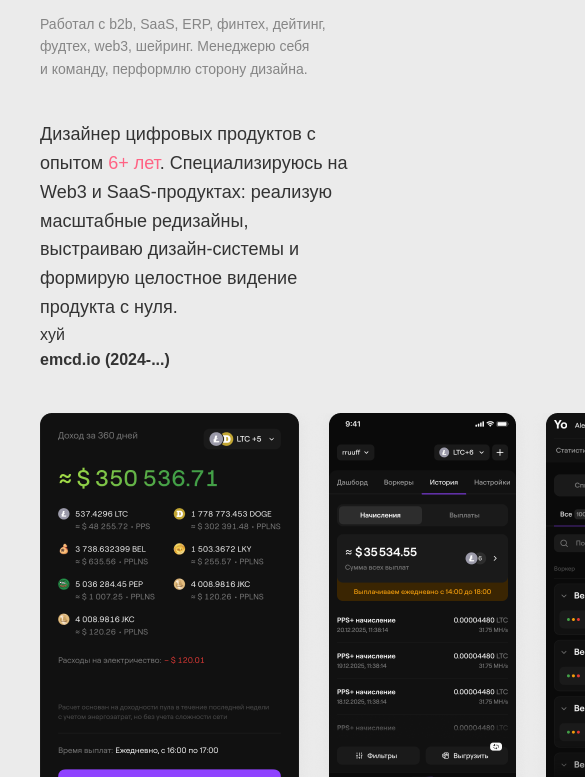
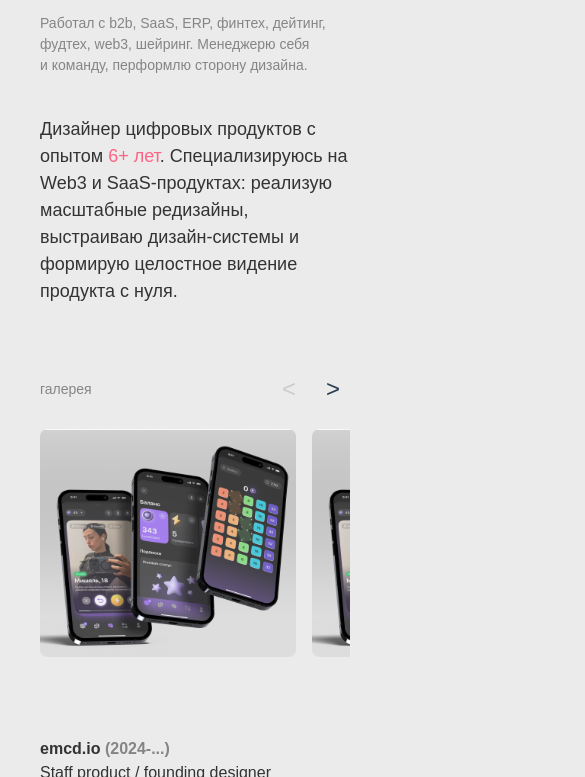
Before and after one commit to flayleee/flayleee.github.io, a plain HTML site: page index.html in a window 390 px wide. Shown: the part 67-844 px from the top of the page, 585 px wide, since content can reach past the window. Drawn offline with Linux system fonts and the light colour scheme; a web font is replaced by a local one.

Commit message:
Add files via upload

```diff
--- a/index.html
+++ b/index.html
@@ -56,15 +56,43 @@
                 </div>
             </div>
 
-            <div><p>хуй </p></div>
+
+            <div class="vertical-spacing-small"></div>
+
+
+            <div>
+                <div class="gallery-header">
+                    <p class="font-14 font-gray">галерея</p>
+                    <div class="gallery-controls">
+                        <button class="gallery-btn prev">&lt;</button>
+                        <button class="gallery-btn next">&gt;</button>
+                    </div>
+                </div>
+                <div class="vertical-spacing-xsmall"></div>
+                <div class="gallery-container">
+                    <img src="1.png" class="gallery-img" alt="Gallery Image 1">
+                    <img src="2.png" class="gallery-img" alt="Gallery Image 2">
+                    <img src="3.png" class="gallery-img" alt="Gallery Image 3">
+                    <img src="4.png" class="gallery-img" alt="Gallery Image 4">
+                    <img src="1.png" class="gallery-img" alt="Gallery Image 1">
+                    <img src="2.png" class="gallery-img" alt="Gallery Image 2">
+                    <img src="3.png" class="gallery-img" alt="Gallery Image 3">
+                    <img src="4.png" class="gallery-img" alt="Gallery Image 4">
+                </div>
+            </div>
+
+            <div class="vertical-spacing-big"></div>
+
 
             <div class="two-column">
                 <div>
-                <p class="font-16 weight-700"> emcd.io (2024-...)</p>
+                <p class="font-16 font-700"> emcd.io <span class="font-gray">(2024-...)</span></p>
+                <p class="font-16">Staff product / founding designer</p>
+                <p class="vertical-spacing-xsmall font-14">В качестве второго дизайнера в майнинг-отделе участвовал в редизайне продукта. Спроектировал админ-панель для корпоративных клиентов, white-label майнинговый пул и систему мониторинга с ролевой моделью доступа.</p>
                 </div>
 
                 <div>
-                    <img src="Frame1.png" alt="Project Image" class="project-image">
+                    <img src="Frame1.png" alt="Project Image" class="responsive-img">
                 </div>
 
             </div>
--- a/script.js
+++ b/script.js
@@ -29,4 +29,28 @@ document.addEventListener('DOMContentLoaded', function(){
             btn.textContent = 'Меню';
         }
     });
+
+    // Gallery scroll buttons
+    const galleryContainer = document.querySelector('.gallery-container');
+    const prevBtn = document.querySelector('.gallery-btn.prev');
+    const nextBtn = document.querySelector('.gallery-btn.next');
+
+    if(galleryContainer && prevBtn && nextBtn){
+        function updateButtons() {
+            const atStart = galleryContainer.scrollLeft <= 0;
+            const atEnd = galleryContainer.scrollLeft >= galleryContainer.scrollWidth - galleryContainer.clientWidth - 1; // small tolerance
+            prevBtn.classList.toggle('disabled', atStart);
+            nextBtn.classList.toggle('disabled', atEnd);
+        }
+
+        prevBtn.addEventListener('click', () => {
+            galleryContainer.scrollBy({left: -300, behavior: 'smooth'});
+        });
+        nextBtn.addEventListener('click', () => {
+            galleryContainer.scrollBy({left: 300, behavior: 'smooth'});
+        });
+
+        galleryContainer.addEventListener('scroll', updateButtons);
+        updateButtons(); // initial state
+    }
 });
--- a/style.css
+++ b/style.css
@@ -210,7 +210,7 @@ header {
 }
 
 /* Mobile behavior */
-@media (max-width: 1199px){
+@media (max-width: 1279px){
     .nav-center, .nav-right{display: none}
     .menu-toggle{display: block}
 }
@@ -221,19 +221,27 @@ header {
 
 .font-14 {
     font-size: 14px;
+    line-height: 150%;
+
 }
 
 .font-16 {
     font-size: 16px;
+    line-height: 150%;
+
 }
 
 
 
 .font-24 {
     font-size: 24px;
+    line-height: 150%;
+}
+.font-500 {
+    font-weight: 500;
 }
 
-.weight-700 {
+.font-700 {
     font-weight: 700;
 }
 
@@ -251,6 +259,87 @@ header {
     color: rgba(255, 99, 132, 1);
 }
 
+.vertical-spacing-big {
+    margin-top: 160px;
+}
+
+@media (max-width: 1279px){
+    .vertical-spacing-big {
+        margin-top: 80px;
+    }
+}
+.responsive-img {
+    max-width: 100%;
+    height: auto;
+}
+
+.gallery-header {
+    display: flex;
+    justify-content: space-between;
+    align-items: center;
+}
+
+.gallery-controls {
+    display: flex;
+    gap: 10px;
+}
+
+.gallery-container {
+    display: flex;
+    gap: 20px;
+    overflow-x: auto;
+    scroll-behavior: smooth;
+}
+
+.gallery-img {
+    height: 336px;
+    width: auto;
+    flex-shrink: 0;
+}
+
+.gallery-btn {
+    background: transparent;
+    border: none;
+    font-size: 24px;
+    cursor: pointer;
+    padding: 10px;
+    color: #2c3e50;
+}
+
+.gallery-btn.disabled {
+    color: #ccc;
+    cursor: not-allowed;
+}
+
+@media (max-width: 1279px){
+    .gallery-container {
+        gap: 16px;
+    }
+    .gallery-img {
+        height: 228px;
+    }
+}
+.vertical-spacing-small {
+    margin-top: 60px;
+}
+
+@media (max-width: 1279px){
+    .vertical-spacing-small {
+        margin-top: 60px;
+    }
+}
+
+.vertical-spacing-xsmall {
+    margin-top: 20px;
+}
+
+@media (max-width: 1279px){
+    .vertical-spacing-xsmall {
+        margin-top: 16px;
+    }
+}
+
+
 .font-blue {
     color: rgba(0, 98, 255, 1);
 }
```
